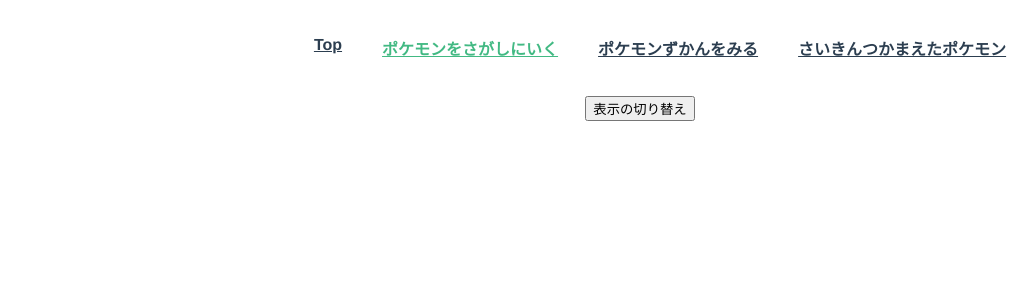
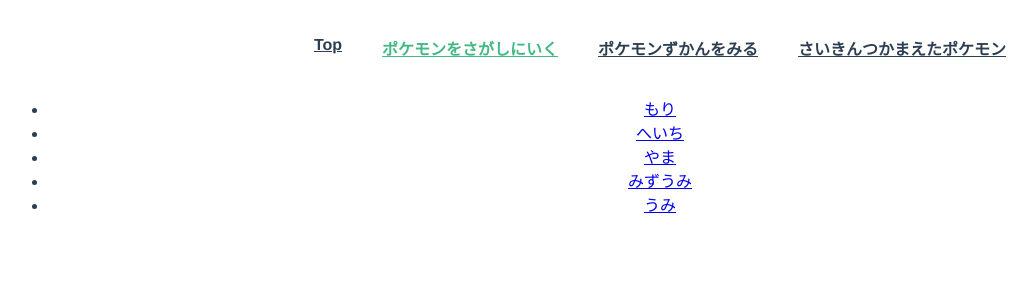
Before and after one commit to azukiazusa1/Pokomeon-get-Adventure, a Vue app: page /adventure in a window 1280 px wide. Shown: the top 300 px of the page, without its empty margins (0-1036 px from the left). Built offline with nearby package versions, Linux system fonts and the light colour scheme.

Commit message:
下書き

```diff
--- a/src/components/PokemonIndex.vue
+++ b/src/components/PokemonIndex.vue
@@ -1,4 +1,4 @@
-Pokemo<template>
+<template>
   <li class="pokemon-index">
       <h3 @click=openModal>{{ pokemon.id }}. {{ name }}</h3>
     <span class="circle">
--- a/src/router/index.js
+++ b/src/router/index.js
@@ -4,6 +4,8 @@ import Adventure from '@/views/Adventure.vue'
 import Top from '@/views/Top.vue'
 import Pokedex from '@/views/Pokedex.vue'
 import RecentryGet from '@/views/RecentryGet.vue'
+import Field from '@/views/Field.vue'
+import Buttle from '@/views/Buttle.vue'
 
 Vue.use(VueRouter)
 
@@ -28,6 +30,16 @@ const routes = [
     name: 'RecentryGet',
     component: RecentryGet
   },
+  {
+    path: '/field/:id',
+    name: 'field',
+    component: Field
+  },
+  {
+    path: '/buttle/:id',
+    name: 'buttle',
+    component: Buttle
+  },
 ]
 
 const router = new VueRouter({
--- a/src/views/Adventure.vue
+++ b/src/views/Adventure.vue
@@ -1,42 +1,17 @@
 <template>
-  <div id="about">
-    <button @click="isShown = !isShown">表示の切り替え</button>
-    <transition>
-      <p v-show="isShown">Hello, World!</p>
-    </transition>
+  <div id="select-field">
+      <ul>
+        <li><router-link to="/field/1">もり</router-link></li>
+        <li><router-link to="/field/2">へいち</router-link></li>
+        <li><router-link to="/field/3">やま</router-link></li>
+        <li><router-link to="/field/4">みずうみ</router-link></li>
+        <li><router-link to="/field/5">うみ</router-link></li>
+      </ul>
   </div>
 </template>
 
 <script>
-export default {
-  name:'about',
-  data: function() {
-    return {
-      isShown: false
-    }
-  }
-}
 </script>
 
 <style>
-.v-enter-active,
-.v-leave-active {
-  transition: opacity 500ms ease-out;
-}
-
-.v-enter {
-  opacity: 0;
-}
-
-.v-enter-to {
-  opacity: 1;
-}
-
-.v-leave {
-  opacity: 1;
-}
-
-.v-leave-to {
-  opacity: 0;
-}
 </style>
--- /dev/null
+++ b/src/views/Buttle.vue
@@ -0,0 +1,15 @@
+<template>
+  <div>
+    ぽけもん{{ id }}
+  </div>
+</template>
+
+<script>
+  export default {
+    data: function() {
+      return {
+        id: this.$route.params.id
+      }
+    }
+  }
+</script>
--- /dev/null
+++ b/src/views/Field.vue
@@ -0,0 +1,16 @@
+<template>
+  <div>
+    <div>フィールド{{ id }}</div>
+    <div><router-link to="/buttle/1">バトル</router-link></div>
+  </div>
+</template>
+
+<script>
+  export default {
+    data: function() {
+      return {
+        id: this.$route.params.id
+      }
+    }
+  }
+</script>
```
